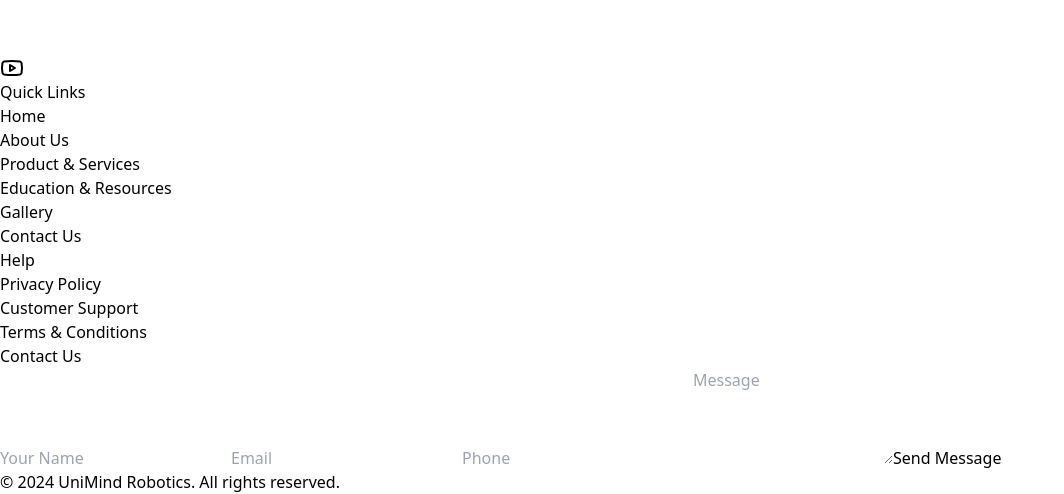
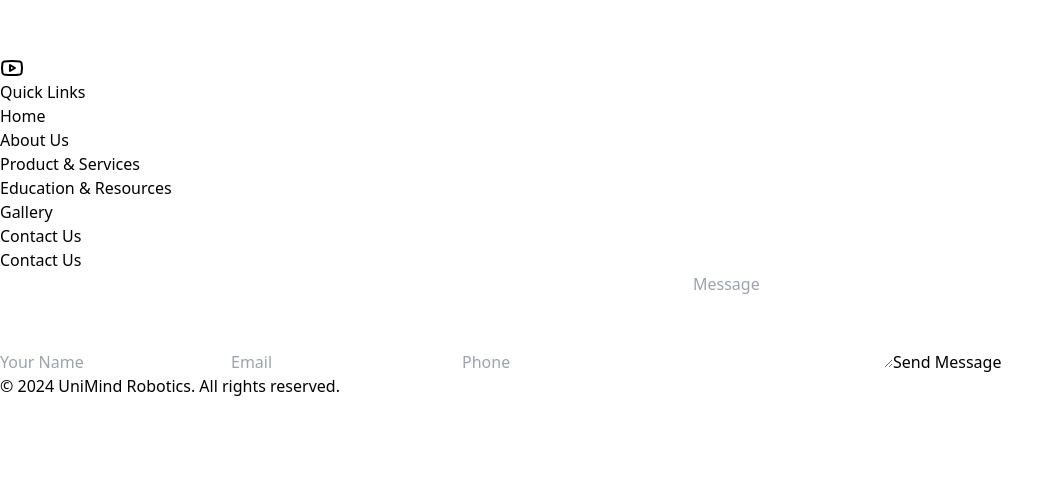
Before and after one commit to GROW-YAI/unimind-robotics, a React (Vite) app: page / in a window 1280 px wide. Shown: the part 5530-6024 px from the top of the page, without its empty margins (0-1064 px from the left). After the commit the page ends 5928 px from the top, so only its background shows below. Built offline with nearby package versions, Linux system fonts and the light colour scheme.

Commit message:
Removed the help, its sublinks and checked the linkedIn link

```diff
--- a/src/components/footer/index.jsx
+++ b/src/components/footer/index.jsx
@@ -47,7 +47,7 @@ const Footer = () => {
                     <div className="flex space-x-4">
                         {[
                             { Icon: Facebook, url: "https://www.facebook.com/share/fm2WZBCYWFD5ncWA/?mibextid=LQQJ4d" },
-                            { Icon: Linkedin, url: "https://www.linkedin.com/in/richard-osei-5aa83724a?utm_source=share&utm_campaign=share_via&utm_content=profile&utm_medium=ios_app" },
+                            { Icon: Linkedin, url: "https://www.linkedin.com/in/unimind-robotics-5aa83724a/" },
                             { Icon: () => <img src={tiktok} alt="TikTok" className="w-5 h-5" />, url: "https://www.tiktok.com/@mcblay2?_t=8s6HzM7h2G6&_r=1" },
                             { Icon: Youtube, url: "https://www.youtube.com/@mcblay521" }
                         ].map(({ Icon, url, hoverClass = "hover:bg-white hover:text-[#3943F7]" }, idx) => (
@@ -80,7 +80,7 @@ const Footer = () => {
                         </ul>
                     </div>
 
-                    <div>
+                    {/* <div>
                         <h3 className="text-base font-bold mb-4">Help</h3>
                         <ul className="space-y-3">
                             {["Privacy Policy", "Customer Support", "Terms & Conditions"].map((link, idx) => (
@@ -91,7 +91,7 @@ const Footer = () => {
                                 </li>
                             ))}
                         </ul>
-                    </div>
+                    </div> */}
                 </div>
 
                 {/* Contact Form */}
```
